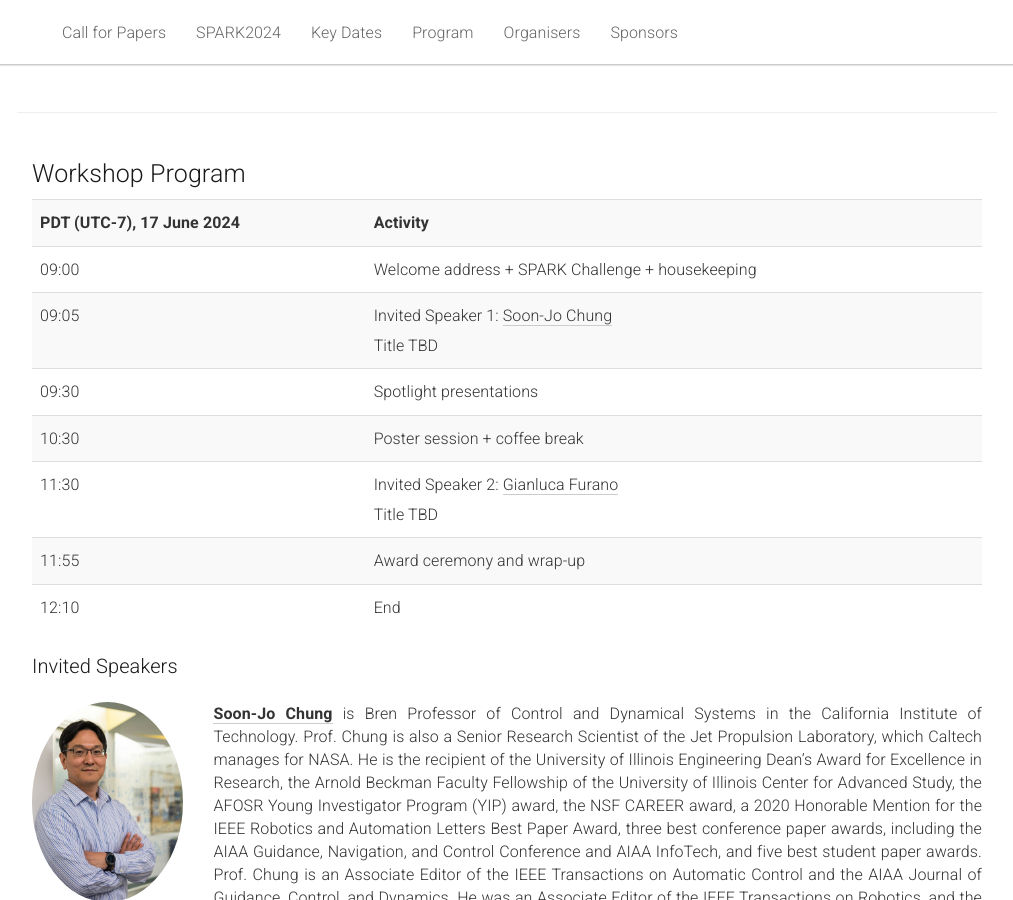
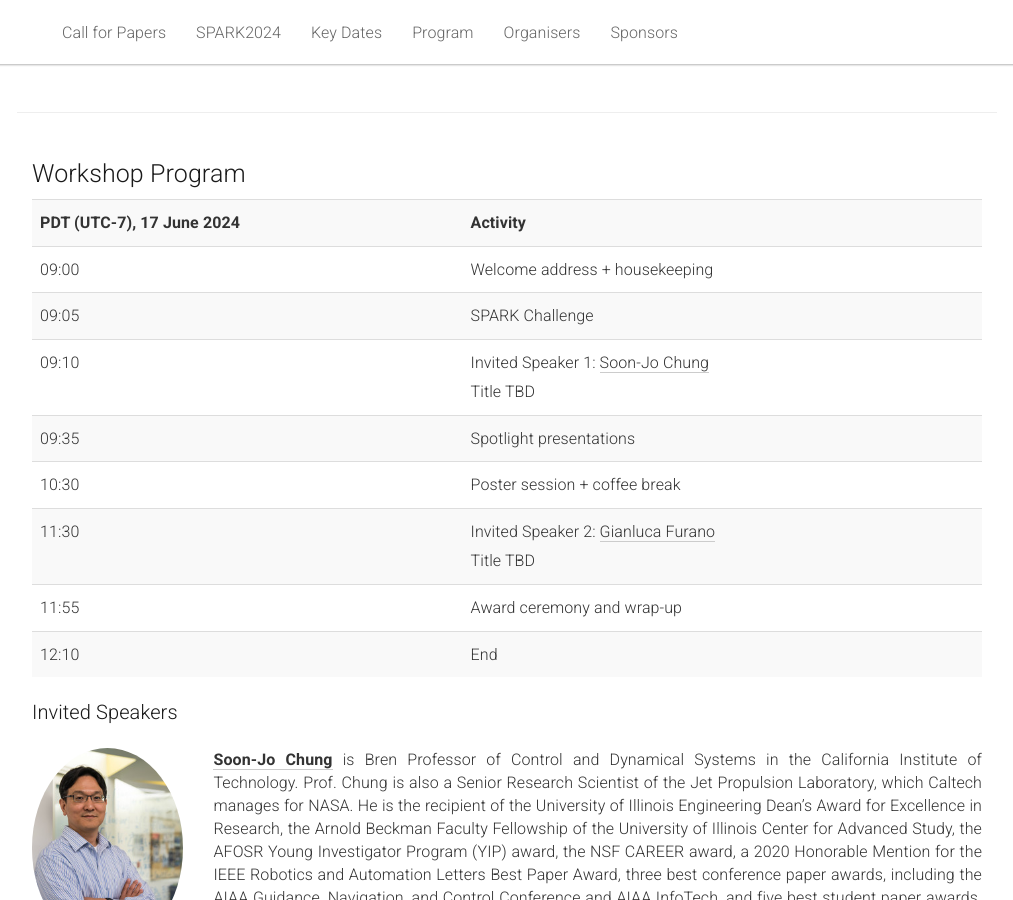
Before and after one commit to AIforSpace/2024, a Jekyll site: the page built from _pages/home.md, in a window 1280 px wide and 900 px high, scrolled down 2686 px. Shown: the whole window, without its empty margins (133-1146 px from the left). Built offline with Jekyll 4.4.1, drawn with Linux system fonts in a browser that asks for light colours.

Commit message:
Update home.md

```diff
--- a/_pages/home.md
+++ b/_pages/home.md
@@ -201,14 +201,18 @@ The datasets involved are larger and more diverse than that used in previous edi
         </tr>
         <tr>
           <td>09:00</td>
-          <td>Welcome address + SPARK Challenge + housekeeping</td>
+          <td>Welcome address + housekeeping</td>
         </tr>
         <tr>
           <td>09:05</td>
+          <td>SPARK Challenge</td>
+        </tr>
+        <tr>
+          <td>09:10</td>
           <td>Invited Speaker 1: <a href="#keynote">Soon-Jo Chung</a> <br>Title TBD</td>
         </tr>
         <tr>
-          <td>09:30</td>
+          <td>09:35</td>
           <td>Spotlight presentations</td>
         </tr>
         <tr>
```
